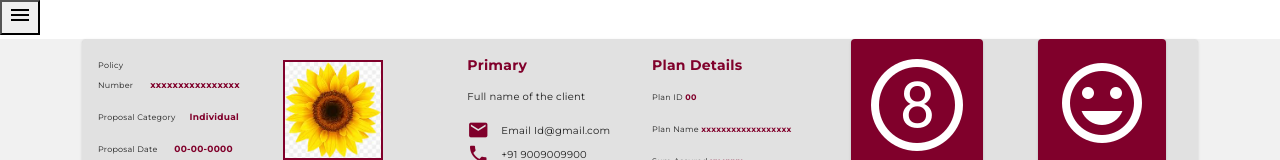
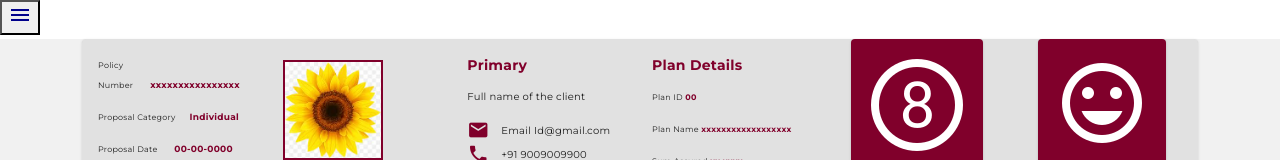
Before and after one commit to amanopyadav/SBI_Prototype, an Angular app: page / in a window 1280 px wide. Shown: the top 160 px of the page. Built offline with nearby package versions, Linux system fonts and the light colour scheme.

Commit message:
side toggle button color

```diff
--- a/src/app/sidebar/sidebar.component.html
+++ b/src/app/sidebar/sidebar.component.html
@@ -29,7 +29,7 @@
 
     <mat-sidenav-content>
         <button mat-icon-button  (click)="sidenav.toggle()">
-            <mat-icon>menu</mat-icon>
+            <mat-icon class="menu" style="color: darkblue;">menu</mat-icon>
         </button>
         <router-outlet></router-outlet>
     </mat-sidenav-content>
```
